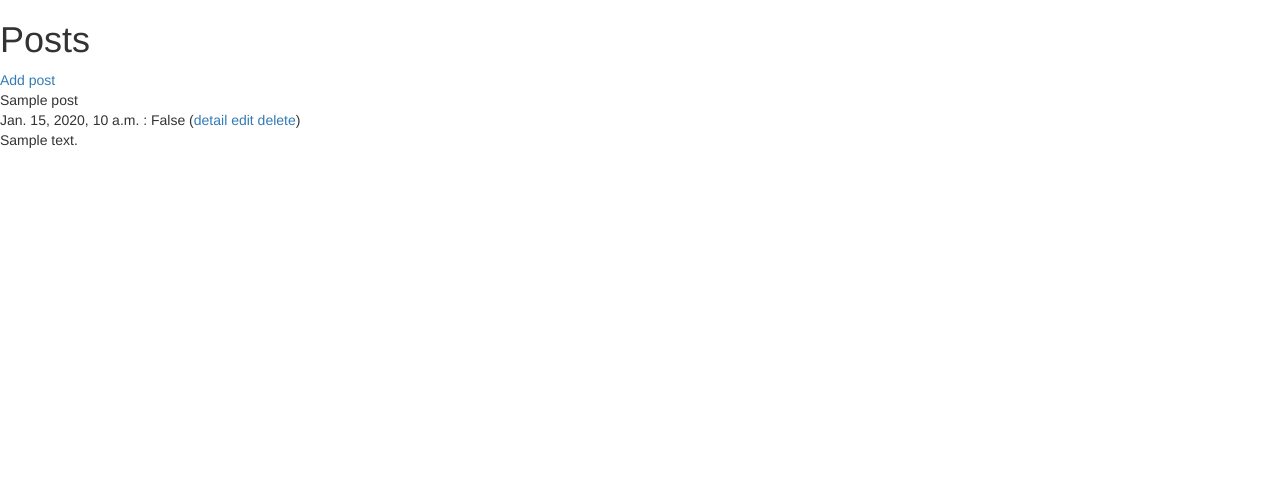
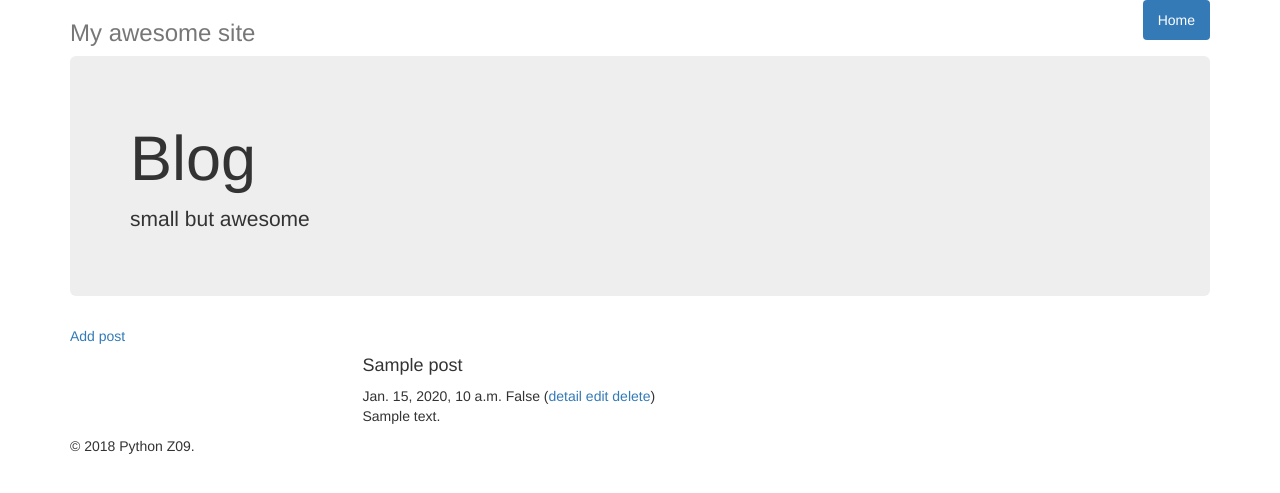
Before and after one commit to ElenaBuko/portfolio_site, a Django app: template portfolio_site/apps/blog/templates/post_list.html in a window 1280 px wide. Shown: the top 493 px of the page. Run offline with Django 3.2, Linux system fonts and the light colour scheme; the template is opened without the code that fills it: values that come from a table or form of the project are taken from there, others are empty; tables that the repository leaves empty hold one stand-in row (values such as "Sample post"); parts of the project's set-up code (start-up, migrations or seed data) failed here and were passed over; some libraries are stand-ins or nearby versions.

Commit message:
P-2: Update contexts for `UpdatePost` and `CreatePost` views, adjust project layout.

```diff
--- a/portfolio_site/apps/blog/templates/index.html
+++ b/portfolio_site/apps/blog/templates/index.html
@@ -2,11 +2,34 @@
 <html lang="en">
 <head>
     <meta charset="UTF-8">
-    <title>Title</title>
+    <title>My awesome blog</title>
     <link rel='stylesheet' type='text/css' href='/static/css/bootstrap.css'>
 </head>
 <body>
-    {% block content %}
-    {% endblock content %}
+<div class="container">
+    <div class="header clearfix">
+        <nav>
+            <ul class="nav nav-pills pull-right">
+                <li role="presentation" class="active"><a href="#">Home</a></li>
+            </ul>
+        </nav>
+        <h3 class="text-muted">My awesome site</h3>
+    </div>
+
+    <div class="jumbotron">
+        <h1>Blog</h1>
+        <p class="lead">small but awesome</p>
+    </div>
+
+    <div class="row marketing">
+        <div class="col-lg-12">
+            {% block content %}
+            {% endblock content %}
+        </div>
+    </div>
+
+    <footer class="footer">
+        <p>&copy; 2018 Python Z09.</p>
+    </footer>
 </body>
 </html>
--- a/portfolio_site/apps/blog/templates/post_edit.html
+++ b/portfolio_site/apps/blog/templates/post_edit.html
@@ -1,6 +1,6 @@
 {% extends 'index.html' %}
 {% block content %}
-<form action="{% url 'blog:post-create' %}" method="POST">
+<form action="{{ action }}" method="POST">
     {% csrf_token %}
     <ul>
         {{ form.as_ul }}
--- a/portfolio_site/apps/blog/templates/post_list.html
+++ b/portfolio_site/apps/blog/templates/post_list.html
@@ -1,24 +1,19 @@
 {% extends 'index.html' %}
 {% block content %}
-<h1>Posts</h1>
 <a href='{% url "blog:post-create" %}'>Add post</a>
 
-<div>
-    {% for post in object_list %}
-    <div class='post'>
-        <div class='post-title'>
-            {{ post.title }}
+<div class='row'>
+    <div class='col-md-offset-3 col-md-6'>
+        {% for post in object_list %}
+        <h4>{{ post.title }}</h4>
+        <div>
+            {{ post.created }} {{ post.is_draft }}
+            (<a href='{% url "blog:post-detail" pk=post.id %}'>detail</a>
+            <a href='{% url "blog:post-edit" pk=post.id %}'>edit</a>
+            <a href='{% url "blog:post-delete" pk=post.id %}'>delete</a>)
         </div>
-        <div class='post-content'>
-            <div class='post-options'>
-                {{ post.created }} : {{ post.is_draft }}
-                (<a href='{% url "blog:post-detail" pk=post.id %}'>detail</a>
-                <a href='{% url "blog:post-edit" pk=post.id %}'>edit</a>
-                <a href='{% url "blog:post-delete" pk=post.id %}'>delete</a>)
-            </div>
-            {{ post.content }}
-        </div>
+        <p>{{ post.content }}</p>
+        {% endfor %}
     </div>
-    {% endfor %}
 </div>
 {% endblock content %}
```
Also changed, not shown: portfolio_site/apps/blog/views.py (+10 -0 lines).
